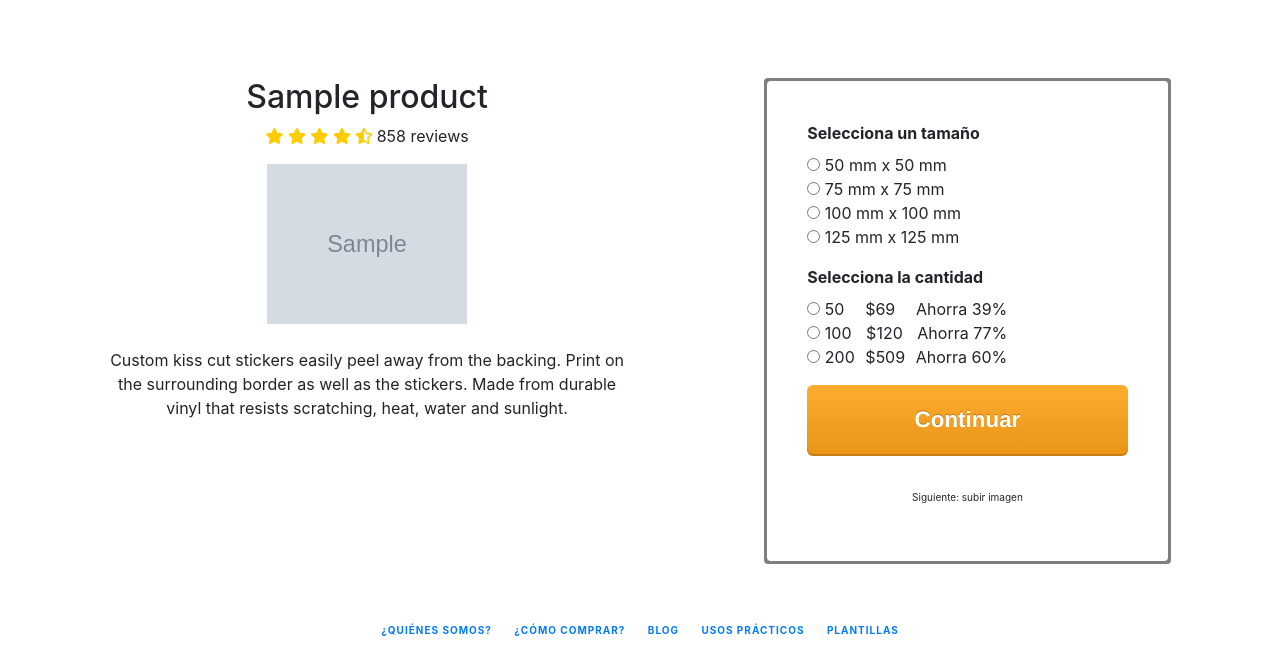
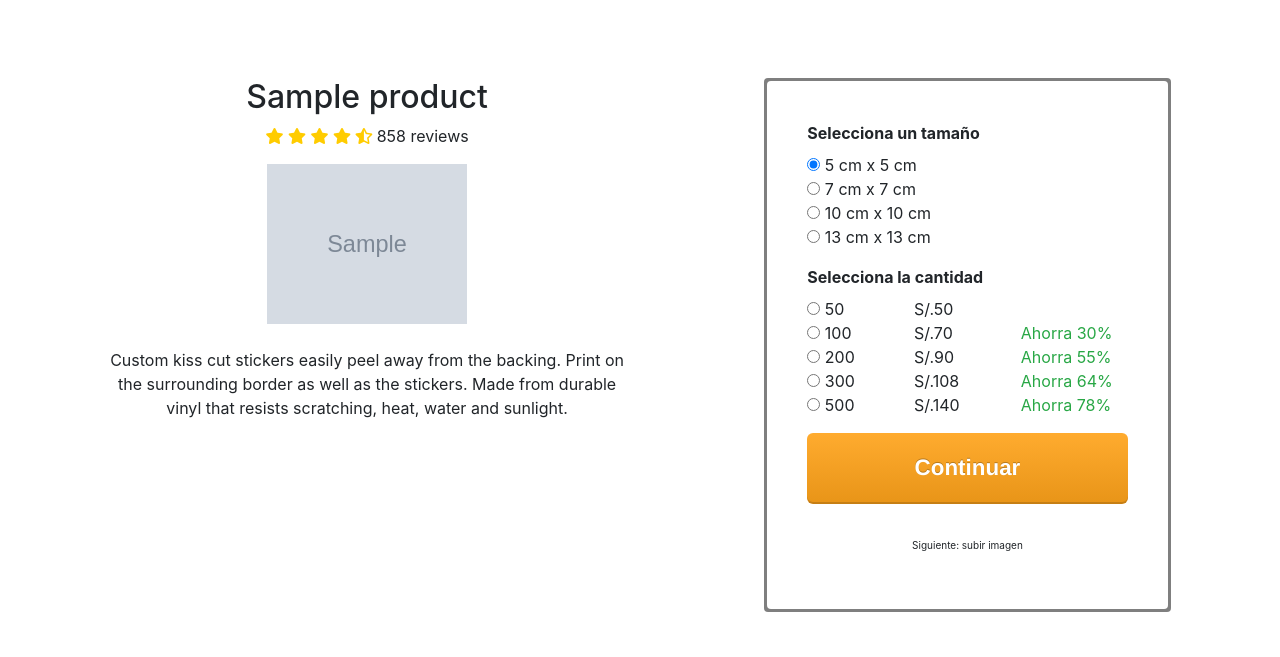
Before and after one commit to OmarGonD/stickers_gallito, a Django app: page /sample/sample/medida-y-cantidad in a window 1280 px wide. Shown: the part 42-699 px from the top of the page. Run offline with Django 3.2, Linux system fonts and the light colour scheme; tables that the repository leaves empty hold one stand-in row (values such as "Sample post"); grey boxes marked "Sample" are stand-in pictures; some libraries are stand-ins or nearby versions.

Commit message:
Costo según tamaño y cantidad funciona.

```diff
--- a/order/templates/thanks.html
+++ b/order/templates/thanks.html
@@ -16,6 +16,7 @@
                 <br>
                 <p>El número de su orden es: <b>{{ order_number }}</b></p>
                 <br>
+                <p>El total de su pedido es: {{ total }}</p>
                 <p><i>Hemos recibido su orden y la empezaremos a procesar. En breve le llegará un email con los detalles
                     de los
                     productos que compró</i>
--- a/order/views.py
+++ b/order/views.py
@@ -7,7 +7,8 @@ from django.contrib.auth.decorators import login_required
 
 def thanks(request):
     order_number = Order.objects.latest('id').id
-    response = render(request, 'thanks.html', dict(order_number=order_number))
+    total = Order.objects.latest('id').total
+    response = render(request, 'thanks.html', dict(order_number=order_number, total=total))
     return response
 
 
--- a/shop/forms.py
+++ b/shop/forms.py
@@ -11,8 +11,8 @@ from django.forms.widgets import SelectDateWidget
 # Variables
 
 
-TAMANIOS = (('50mm x 50mm', '50 mm x 50 mm',), ('75mm x 75mm', '75 mm x 75 mm',),
-            ('100mm x 100mm', '100 mm x 100 mm',), ('125mm x 125mm', '125 mm x 125 mm',))
+TAMANIOS = (('5cm x 5cm', '5 cm x 5 cm',), ('7cm x 7cm', '7 cm x 7 cm',),
+            ('10cm x 10cm', '10 cm x 10 cm',), ('13cm x 13cm', '13 cm x 13 cm',))
 
 CANTIDADES = (('50', '50',), ('100', '100',),
               ('200', '200',), ('300', '300',),
@@ -82,7 +82,7 @@ class ProfileForm(ModelForm):
 
 
 class StepOneForm(forms.Form):
-    size = forms.ChoiceField(choices=TAMANIOS, widget=forms.RadioSelect(), label='Selecciona un tamaño')
+    size = forms.ChoiceField(choices=TAMANIOS, widget=forms.RadioSelect(), label='Selecciona un tamaño', initial='5 cm x 5 cm')
     quantity = forms.ChoiceField(choices=CANTIDADES, widget=forms.RadioSelect(), label='Selecciona la cantidad')
 
 
@@ -100,7 +100,6 @@ class StepTwoForm(forms.ModelForm):
 
     def save(self, commit=True):
         instance = super(StepTwoForm, self).save(commit=commit)
-        # self.send_email()
         return instance
 
 
--- a/shop/templates/shop/medidas-cantidades.html
+++ b/shop/templates/shop/medidas-cantidades.html
@@ -110,24 +110,40 @@
                                                 {{ form.quantity.0.tag }}
                                                 {{ form.quantity.0.choice_label }}
                                             </span>
-                                            <span>$69</span>
-                                            <span class="savings">Ahorra 39%</span
+                                            <span class="quantity_50"></span>
+                                            <span class="savings savings_50"></span>
                                         </li>
                                         <li>
                                             <span>
                                                 {{ form.quantity.1.tag }}
                                                 {{ form.quantity.1.choice_label }}
                                             </span>
-                                            <span>$120</span>
-                                            <span class="savings">Ahorra 77%</span
+                                            <span class="quantity_100"></span>
+                                            <span class="savings savings_100"></span>
                                         </li>
                                         <li>
                                             <span>
                                                 {{ form.quantity.2.tag }}
                                                 {{ form.quantity.2.choice_label }}
                                             </span>
-                                            <span>$509</span>
-                                            <span class="savings">Ahorra 60%</span
+                                            <span class="quantity_200"></span>
+                                            <span class="savings savings_200"></span>
+                                        </li>
+                                        <li>
+                                            <span>
+                                                {{ form.quantity.3.tag }}
+                                                {{ form.quantity.3.choice_label }}
+                                            </span>
+                                            <span class="quantity_300"></span>
+                                            <span class="savings savings_300"></span>
+                                        </li>
+                                        <li>
+                                            <span>
+                                                {{ form.quantity.4.tag }}
+                                                {{ form.quantity.4.choice_label }}
+                                            </span>
+                                            <span class="quantity_500"></span>
+                                            <span class="savings savings_500"></span>
                                         </li>
                                     </ul>
 
@@ -162,4 +178,68 @@
     <br>
     <br>
 
+    <script>
+
+        $('#id_size_0').attr('checked', true);
+
+        $(".quantity_50").html("S/.50");
+        {#$(".savings_50").html("&nbsp;&nbsp;&nbsp;&nbsp;&nbsp;&nbsp;&nbsp;&nbsp;&nbsp;&nbsp;");#}
+        $(".quantity_100").html("S/.70");
+        $(".savings_100").html("Ahorra 30%");
+        $(".quantity_200").html("S/.90");
+        $(".savings_200").html("Ahorra 55%");
+        $(".quantity_300").html("S/.108");
+        $(".savings_300").html("Ahorra 64%");
+        $(".quantity_500").html("S/.140");
+        $(".savings_500").html("Ahorra 78%");
+
+        $('input:radio[name="size"]').change(function () {
+            if ($(this).val() == '5cm x 5cm') {
+                $(".quantity_50").html("S/.50");
+                {#$(".savings_50").html("&nbsp;&nbsp;&nbsp;&nbsp;&nbsp;&nbsp;&nbsp;&nbsp;&nbsp;&nbsp;");#}
+                $(".quantity_100").html("S/.70");
+                $(".savings_100").html("Ahorra 30%");
+                $(".quantity_200").html("S/.90");
+                $(".savings_200").html("Ahorra 55%");
+                $(".quantity_300").html("S/.108");
+                $(".savings_300").html("Ahorra 64%");
+                $(".quantity_500").html("S/.140");
+                $(".savings_500").html("Ahorra 78%");
+            } else if ($(this).val() == '7cm x 7cm') {
+                $(".quantity_50").html("S/.70");
+                {#$(".savings_50").html("&nbsp;&nbsp;&nbsp;&nbsp;&nbsp;");#}
+                $(".quantity_100").html("S/.90");
+                $(".savings_100").html("Ahorra 36%");
+                $(".quantity_200").html("S/.130");
+                $(".savings_200").html("Ahorra 54%");
+                $(".quantity_300").html("S/.160");
+                $(".savings_300").html("Ahorra 69%");
+                $(".quantity_500").html("S/.240");
+                $(".savings_500").html("Ahorra 66%");
+            } else if ($(this).val() == '10cm x 10cm') {
+                $(".quantity_50").html("S/.90");
+                {#$(".savings_50").html("&nbsp;&nbsp;&nbsp;&nbsp;&nbsp;");#}
+                $(".quantity_100").html("S/.115");
+                $(".savings_100").html("Ahorra 36%");
+                $(".quantity_200").html("S/.180");
+                $(".savings_200").html("Ahorra 50%");
+                $(".quantity_300").html("S/.280");
+                $(".savings_300").html("Ahorra 48%");
+                $(".quantity_500").html("S/.450");
+                $(".savings_500").html("Ahorra 50%");
+            } else if ($(this).val() == '13cm x 13cm') {
+                $(".quantity_50").html("S/.200");
+                {#$(".savings_50").html("&nbsp;&nbsp;&nbsp;&nbsp;&nbsp;");#}
+                $(".quantity_100").html("S/.370");
+                $(".savings_100").html("Ahorra 10%");
+                $(".quantity_200").html("S/.430");
+                $(".savings_200").html("Ahorra 46%");
+                $(".quantity_300").html("S/.500");
+                $(".savings_300").html("Ahorra 58%");
+                $(".quantity_500").html("S/.900");
+                $(".savings_500").html("Ahorra 55%");
+            }
+        });
+    </script>
+
 {% endblock %}
--- a/static/css/size-quantity-styles.css
+++ b/static/css/size-quantity-styles.css
@@ -63,6 +63,20 @@ form ul li {
     justify-content: space-between;
     width: 200px;
     text-align: left;
+}
+
+#quantity .form-items li {
+   display: table;
+   width: 100%;
+}
+#quantity .form-items li span {
+   display:table-cell;
+   width: 33%;
+}
+
+.savings {
+    color: #28a745;
+    /*font-weight: bold;*/
 }
 
 /* BOTONES */
```
